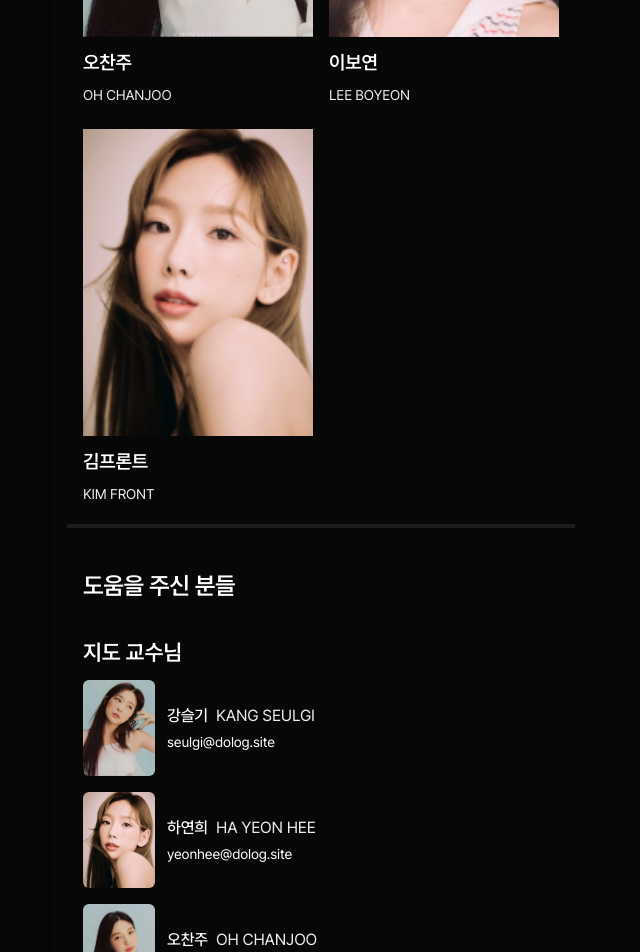
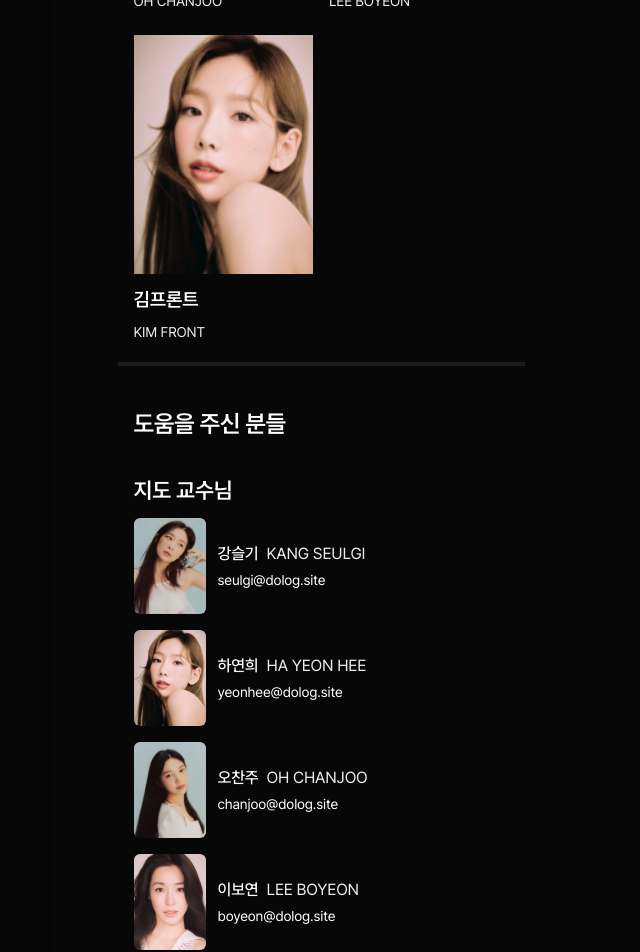
Before and after one commit to DoLog-Team/DoLog-FE, a Next.js app in the folder apps/client/: page /1/exhibition/1/artist in a window 1280 px wide. Shown: the part 840-1792 px from the top of the page, without its empty margins (319-959 px from the left). Built offline with nearby package versions, Linux system fonts and the light colour scheme.

Commit message:
fix: CardGrid type 오류 해결

```diff
--- a/apps/client/app/[schoolId]/exhibition/[exhibitionId]/artist/page.tsx
+++ b/apps/client/app/[schoolId]/exhibition/[exhibitionId]/artist/page.tsx
@@ -1,40 +1,39 @@
 "use client";
 
 import { useParams } from "next/navigation";
-import { useTheme } from "next-themes";
-import { useEffect } from "react";
 import { CardGrid } from "@/components/common/Card/CardGrid";
 import { RowCardGrid } from "@/components/common/Card/RowCard/RowCardGrid";
+import { Divider } from "@/components/common/Divider/Divider";
 import { Title } from "@/components/common/Title/Title";
 import { MOCK_ARTIST_DATA } from "@/constants/artist";
-import { Divider } from "@/components/common/Divider/Divider";
 
 export default function ArtistDetailPage() {
-	const { setTheme } = useTheme();
 	const params = useParams();
 	const schoolId = params?.schoolId;
 	const id = params?.id;
 
-	// schoolId가 string | string[] | undefined일 수 있으므로 string으로 변환
 	const schoolIdStr = Array.isArray(schoolId) ? schoolId[0] : schoolId || "";
+	const exhibitionId = params?.exhibitionId;
+	const exhibitionIdStr = Array.isArray(exhibitionId) ? exhibitionId[0] : exhibitionId || "";
 	const idStr = Array.isArray(id) ? id[0] : id || "";
 
 	return (
-		<div className="px-4 py-6 flex flex-col">
+		<div className="flex flex-col py-20 w-full max-w-[375px] mx-auto">
 			{/* 페이지 타이틀 */}
 			<Title title="참여한 사람들" />
 
 			{/* 작가 리스트 */}
-			<section className="flex flex-col gap-4">
+			<section className="flex flex-col">
 				<Title title="작가" size="head2" />
 				<CardGrid
 					items={MOCK_ARTIST_DATA.map((artist) => ({
 						id: artist.id,
-						title: artist.name,
-						author: artist.engName,
+						title: artist.name ?? "이름",
+						author: artist.engName ?? "Name",
 						imageUrl: artist.imageUrl,
 						category: "",
 					}))}
+					getHref={(item) => `/${schoolIdStr}/exhibition/${exhibitionIdStr}/artist/${item.id}`}
 				/>
 			</section>
 
@@ -43,7 +42,7 @@ export default function ArtistDetailPage() {
 
 			{/* 도움을 주신 분들 */}
 			<Title title="도움을 주신 분들" />
-			<section className="flex flex-col">
+			<section className="flex flex-col mb-6">
 				<Title title="지도 교수님" size="head2" />
 				<RowCardGrid items={MOCK_ARTIST_DATA} />
 			</section>
@@ -53,10 +52,6 @@ export default function ArtistDetailPage() {
 				<Title title="전시 준비 위원회" size="head2" />
 				<RowCardGrid items={MOCK_ARTIST_DATA} />
 			</section>
-
-			{/* 여백 */}
-			<div className="h-8" />
-			<div className="h-8" />
 		</div>
 	);
 }
--- a/apps/client/components/common/Card/Card.types.ts
+++ b/apps/client/components/common/Card/Card.types.ts
@@ -1,9 +1,9 @@
 export interface CardItem {
 	id: number | string;
 	imageUrl?: string;
-	title?: string;
+	title: string;
 	category?: string;
-	author?: string;
+	author: string;
 }
 
 export interface CardProps extends Omit<CardItem, "id"> {}
```
